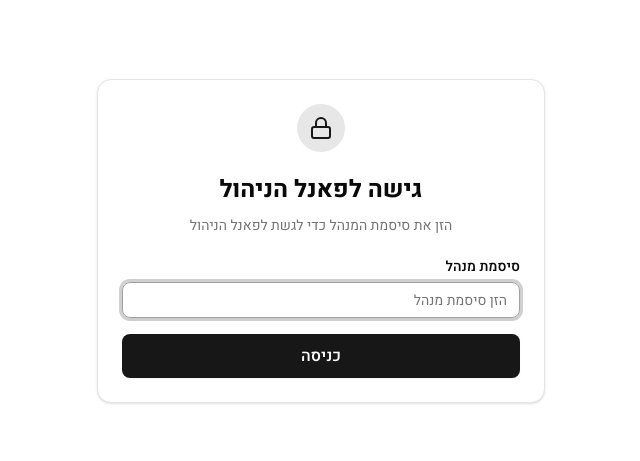
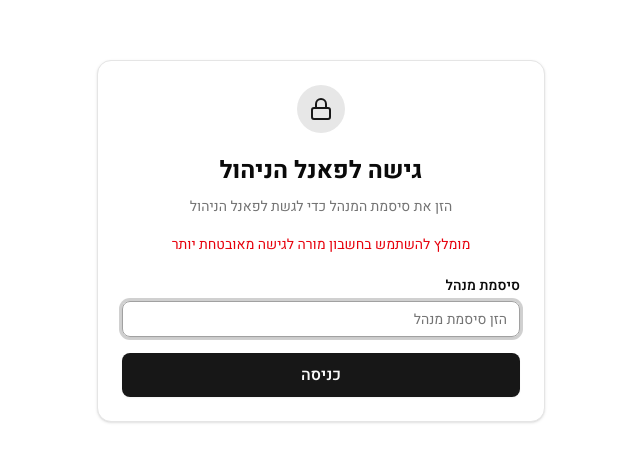
Before and after one commit to Rani367/Hativon, a Next.js app: page /admin in a window 1280 px wide. Shown: the part 159-620 px from the top of the page, without its empty margins (426-1066 px from the left). Built offline with nearby package versions, Linux system fonts and the light colour scheme; no server answers.

Commit message:
Add security warning recommending teacher accounts on admin login

```diff
--- a/src/components/features/admin/admin-password-gate.tsx
+++ b/src/components/features/admin/admin-password-gate.tsx
@@ -55,6 +55,9 @@ export function AdminPasswordGate({ onSuccess }: AdminPasswordGateProps) {
           <CardDescription>
             הזן את סיסמת המנהל כדי לגשת לפאנל הניהול
           </CardDescription>
+          <p className="text-sm text-red-600 pt-2">
+            מומלץ להשתמש בחשבון מורה לגישה מאובטחת יותר
+          </p>
         </CardHeader>
         <CardContent>
           <form onSubmit={handleSubmit} className="space-y-4">
```
